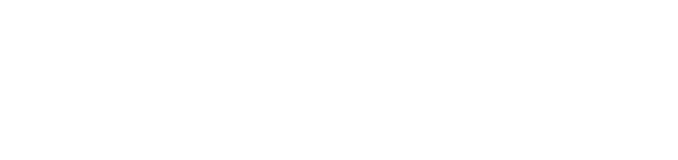
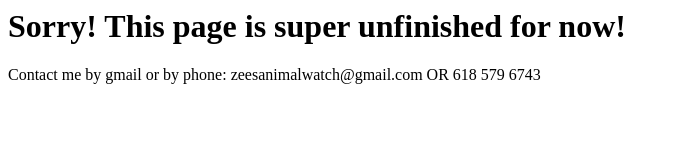
Before and after one commit to ZeesPetSitting/ZeesPetSitting.github.io, a plain HTML site: page index.html in a window 1280 px wide. Shown: the whole page, without its empty margins (0-678 px from the left). Drawn offline with Linux system fonts and the light colour scheme.

Commit message:
Update index.html

```diff
--- a/index.html
+++ b/index.html
@@ -1,11 +1,12 @@
 <html>
 
   <head>
-    <title> wassup babymamas </title>
+    <title> Zee's Home Page </title>
   </head>
 
   <body>
-
+    <h1> Sorry! This page is super unfinished for now!</h1>
+    <p>  Contact me by gmail or by phone: zeesanimalwatch@gmail.com OR 618 579 6743 </p>
   </body>
 
 </html>
```
